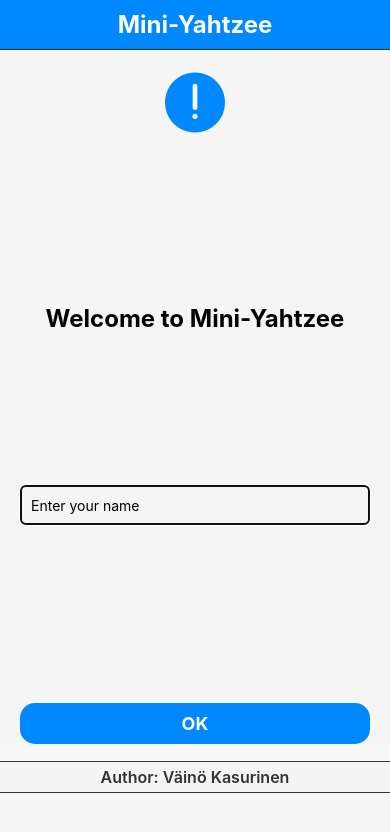
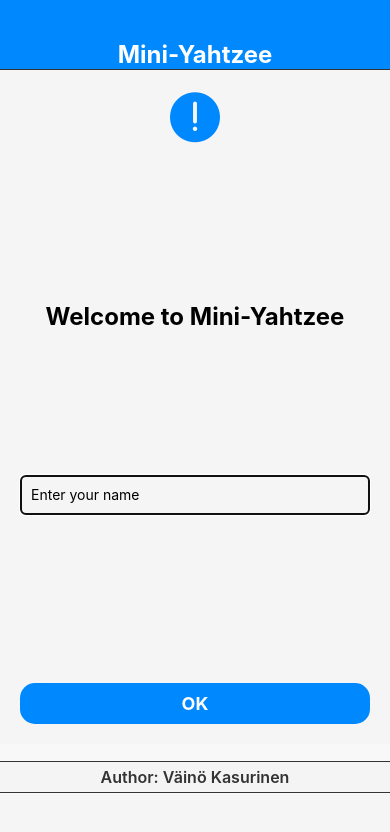
Before and after one commit to VKasurinen/MiniYahtzee, a React Native app: screen /Home in a window 390 px wide. Shown: the top 832 px of the page. Built offline with nearby package versions, Linux system fonts and the light colour scheme.

Commit message:
Changes to home and header

```diff
--- a/components/Header.js
+++ b/components/Header.js
@@ -14,9 +14,10 @@ const Header = () => {
 const styles = StyleSheet.create({
   header: {
     backgroundColor: '#0088ff',
-    padding: 10,
+    paddingHorizontal: 15,
+    height: 70,
     alignItems: 'center',
-    justifyContent: 'center',
+    justifyContent: "flex-end",
     borderBottomWidth: 1,
     borderBottomColor: '#333',
     width: "100%",
--- a/components/Home.js
+++ b/components/Home.js
@@ -41,7 +41,7 @@ const Home = ({ navigation }) => {
     <View style={styles.container}>
       <AntDesign
         name="exclamationcircle"
-        size={60}
+        size={50}
         color="#0088ff"
         style={styles.icon}
       />
@@ -112,7 +112,7 @@ const styles = StyleSheet.create({
     textAlign: "center",
   },
   rulesText: {
-    fontSize: 17,
+    fontSize: 16,
     textAlign: "justify",
     fontWeight: "500",
     lineHeight: 22,
@@ -126,7 +126,7 @@ const styles = StyleSheet.create({
   button: {
     backgroundColor: "#0088ff",
     padding: 10,
-    marginBottom: 80,
+    marginBottom: 100,
     borderRadius: 15,
     alignItems: "center",
     marginVertical: 10,
```
